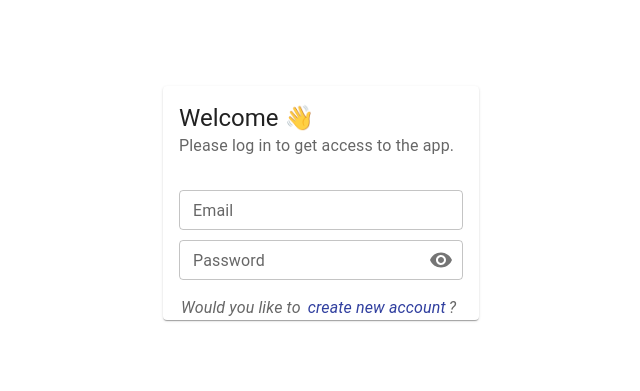
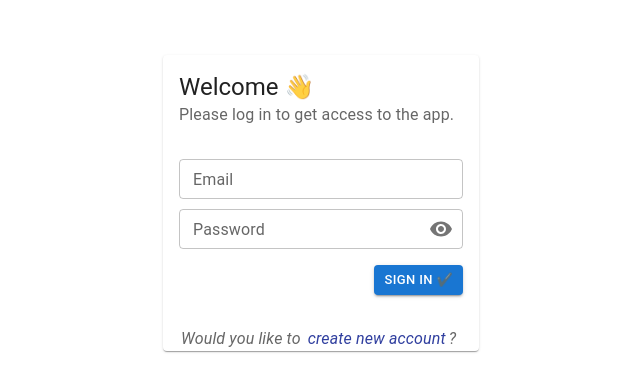
Before and after one commit to greg2012201/invoice-app-frontend, a React (Create React App) app: page /login in a window 1280 px wide. Shown: the part 197-588 px from the top of the page, without its empty margins (319-959 px from the left). Built offline with nearby package versions, Linux system fonts and the light colour scheme.

Commit message:
Wrap fields with form tag & add a submit button.

```diff
--- a/src/components/LoginForm/LoginForm.styles.ts
+++ b/src/components/LoginForm/LoginForm.styles.ts
@@ -19,3 +19,8 @@ export const TextButton = styled.button`
         text-decoration: underline;
     }
 `;
+export const ButtonWrapper = {
+    display: 'flex',
+    flexDirection: 'row-reverse',
+    padding: '16px 0',
+};
--- a/src/components/LoginForm/LoginForm.tsx
+++ b/src/components/LoginForm/LoginForm.tsx
@@ -1,7 +1,18 @@
 import React, { FC, useState } from 'react';
-import { Card, CardHeader, Typography, Box, CardContent } from '@mui/material';
-
-import { Footer, FooterMessage, TextButton } from './LoginForm.styles';
+import {
+    Card,
+    CardHeader,
+    Typography,
+    Box,
+    CardContent,
+    Button,
+} from '@mui/material';
+import {
+    Footer,
+    FooterMessage,
+    TextButton,
+    ButtonWrapper,
+} from './LoginForm.styles';
 import InputFieldGroup from './InputFieldGroup';
 import { Mode } from './types';
 
@@ -22,7 +33,14 @@ const LoginForm: FC = () => {
                 subheader="Please log in to get access to the app."
             />
             <CardContent>
-                <InputFieldGroup mode={mode} />
+                <form>
+                    <InputFieldGroup mode={mode} />
+                    <Box sx={ButtonWrapper}>
+                        <Button type="submit" size="small" variant="contained">
+                            {mode === 'register' ? 'Sign up' : 'Sign in'} ✔️
+                        </Button>
+                    </Box>
+                </form>
             </CardContent>
             <Box sx={Footer}>
                 <Typography sx={FooterMessage}>
```
